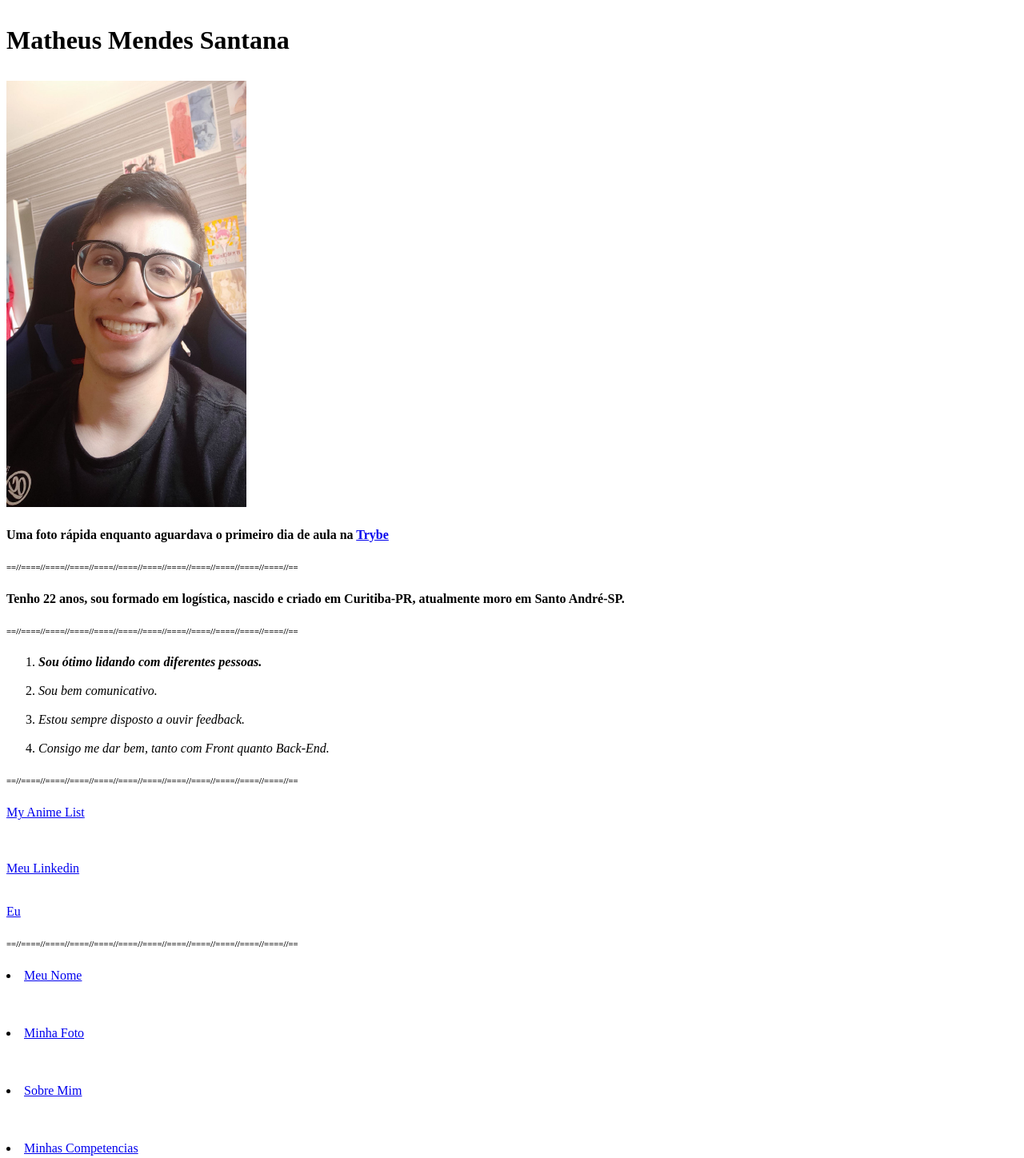
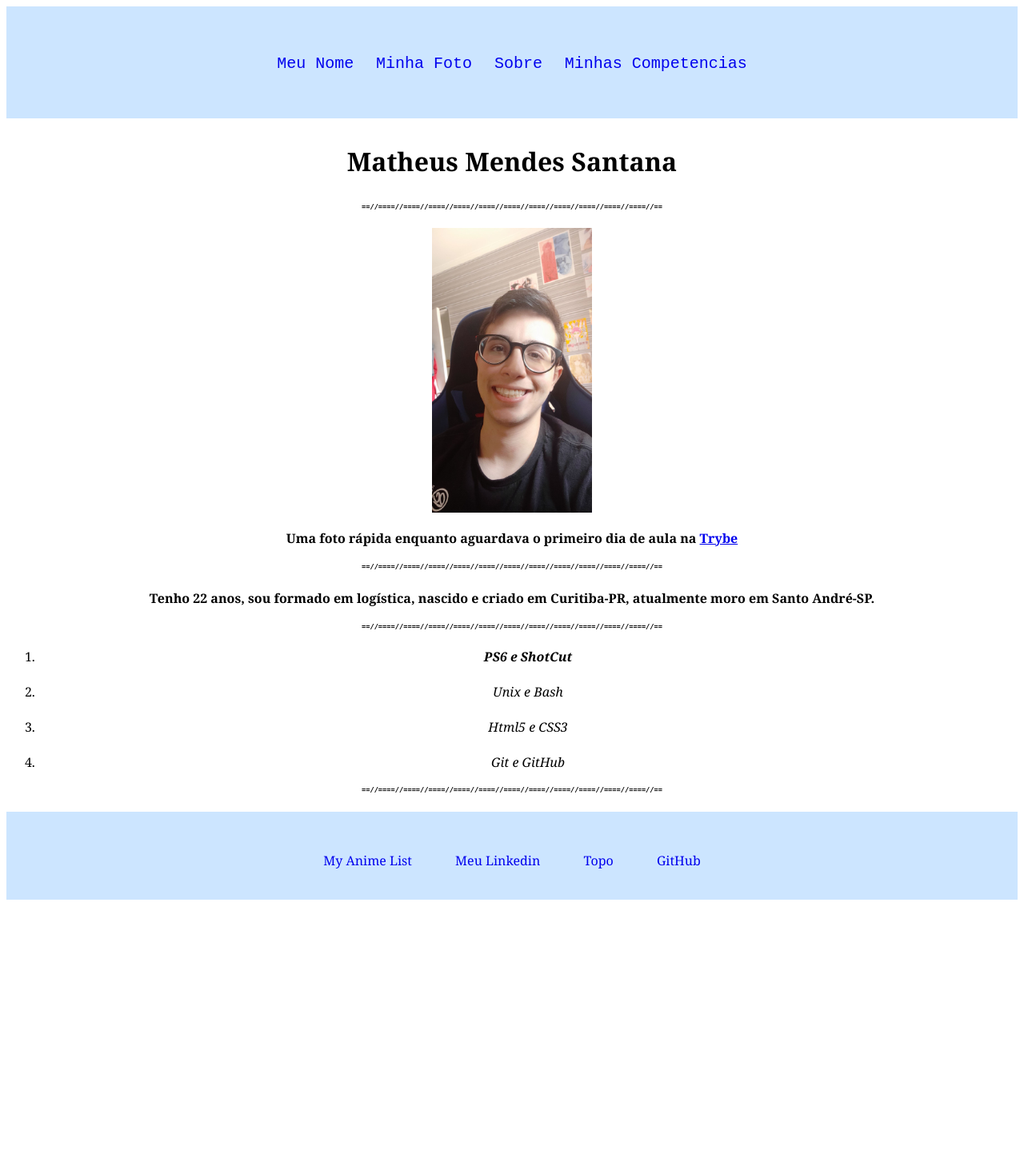
Before and after one commit to matheusjkl1/matheusjkl1.github.io, a plain HTML site: page index.html in a window 1280 px wide. Shown: the whole page at 80% size. After the commit the page ends 1133 px from the top, so only its background shows below. Drawn offline with Linux system fonts and the light colour scheme.

Commit message:
Updates Css in index.html

```diff
--- /dev/null
+++ b/css.css
@@ -0,0 +1,62 @@
+
+    header{
+        background-color: #cce5ff        ;
+        text-align: center;
+        height: 80px;
+        width: 100%;
+        font-family: monospace;
+        padding-top: 60px;
+    }
+    header li{
+        display: inline;
+        margin: 10px;
+        font-size: 20px;
+        margin-top: 50px;
+        font-family: monospace;
+        text-decoration: none;
+    }
+    header a {
+        text-decoration: none;}
+   #eu {
+        margin: 20px;
+        display: block;
+        margin-left: auto;
+        margin-right: auto;
+        width: 200px;
+    }
+
+
+    .textbase{
+        font-family: Georgia, 'Times New Roman', Times, serif;
+        text-align: center;
+        text-decoration: none;
+    }
+
+    .indice {text-align: center;
+        text-decoration: none;}
+
+    h6{
+        font-family: monospace;
+        text-align: center;
+    }
+
+    li{ .textbase{
+        font-family: Georgia, 'Times New Roman', Times, serif;
+        text-align: center;
+    }}
+
+    footer a{
+        text-align: inline;
+        margin: 25px;
+        font-family: Georgia, 'Times New Roman', Times, serif;
+        text-decoration: none;
+
+    }
+    footer{
+        background-color:#cce5ff;
+        text-align: center;
+        height: 60px;
+        width: 100%;
+        font-family: Georgia, 'Times New Roman', Times, serif;
+        padding-top: 50px;
+    }
--- a/index.html
+++ b/index.html
@@ -2,56 +2,46 @@
 <html lang="pt-br">
   <head>
     <meta charset="UTF-8">
+    <link rel="stylesheet" type="text/css" href="css.css">
     <title>Portifolio Web</title>
-  </head>
-  <body>
-    <h1><p id="meunome">Matheus Mendes Santana</h1></p>
-
-
-    <img id="eu" src=eu.jpg width="300px" alt="Eu tomando coca" >
-    <h4><p id="foto">Uma foto rápida enquanto aguardava o primeiro dia de aula na
-      <a href="https://www.linkedin.com/school/betrybe/" target="_blank">Trybe</a></p></h4>
-
+</head>
+<body>
+ <header class="header">
+      <div>
+        <li class="indice" class="textbase"><a href="#meunome">Meu Nome</a></li>
+        <li class="indice" class="textbase"><a href="#foto">Minha Foto</a></li>
+        <li class="indice" class="textbase"><a href="#aboutme">Sobre</a></li>
+        <li class="indice" class="textbase"><a href="#skills">Minhas Competencias</a></li>
+      </div>
+ </header>
+    <h1 class="textbase"><p id="meunome">Matheus Mendes Santana</h1></p>
 
 
 
     <h6>==//====//====//====//====//====//====//====//====//====//====//====//==</h6>
+    <img id="eu" src=eu.jpg width="300px" alt="Eu tomando coca" >
+    <h4 class="textbase"><p id="foto">Uma foto rápida enquanto aguardava o primeiro dia de aula na
+      <a href="https://www.linkedin.com/school/betrybe/" target="_blank">Trybe</a></p></h4>
+    <h6>==//====//====//====//====//====//====//====//====//====//====//====//==</h6>
+    <h4 class="textbase"><p id="aboutme">
+      Tenho 22 anos, sou formado em logística, nascido e criado em Curitiba-PR, atualmente moro em Santo André-SP.
+    </p></h4>
+    <h6>==//====//====//====//====//====//====//====//====//====//====//====//==</h6>
+    <ol class="textbase"><p id="skills">
+    <li><i class="textbase"><strong>PS6 e ShotCut</strong></i></li><br>
+    <li><i>Unix e Bash</i></li><br>
+    <li><i>Html5 e CSS3</i></li><br>
+    <li><i>Git e GitHub</i></li></p></ol>
+    <h6>==//====//====//====//====//====//====//====//====//====//====//====//==</h6>
+    <footer>
+
+      <a href="https://myanimelist.net/" target="_blank">My Anime List</a>
+      <a href="https://www.linkedin.com/in/matheusmendes16" target="_blank">Meu Linkedin</a>
+      <a href="#meunome">Topo</a>
+      <a href="https://github.com/matheusjkl1/web-projects">GitHub</a>
 
 
-    <h4><p id="aboutme">
-      Tenho 22 anos, sou formado em logística, nascido e criado em Curitiba-PR, atualmente moro em Santo André-SP.
-    </p></h4>
-
-
-    <h6>==//====//====//====//====//====//====//====//====//====//====//====//==</h6>
-
-    <ol><p id="skills">
-    <li><i><strong>Sou ótimo lidando com diferentes pessoas.</strong></i></li><br>
-    <li><i>Sou bem comunicativo.</i></li><br>
-    <li><i>Estou sempre disposto a ouvir feedback.</i></li><br>
-    <li><i>Consigo me dar bem, tanto com Front quanto Back-End.</i></li></p></ol>
-
-    <h6>==//====//====//====//====//====//====//====//====//====//====//====//==</h6>
-
-        <a href="https://myanimelist.net/" target="_blank">My Anime List</a><br><br><br>
-
-       <p id="skills"><a href="https://www.linkedin.com/in/matheusmendes16" target="_blank">Meu Linkedin</a>
-        <br><br><br>
-       <a href="#eu">Eu</a></p>
-    <h6>==//====//====//====//====//====//====//====//====//====//====//====//==</h6>
-       <li><a href="#meunome">Meu Nome</a></li>
-       <br><br><br>
-       <li><a href="#foto">Minha Foto</a></li>
-       <br><br><br>
-       <li><a href="#aboutme">Sobre Mim</a></li>
-       <br><br><br>
-       <li><a href="#skills">Minhas Competencias</a></li>
-
-
-
-
-
-
+</footer>
 
   </body>
 </html>
```
